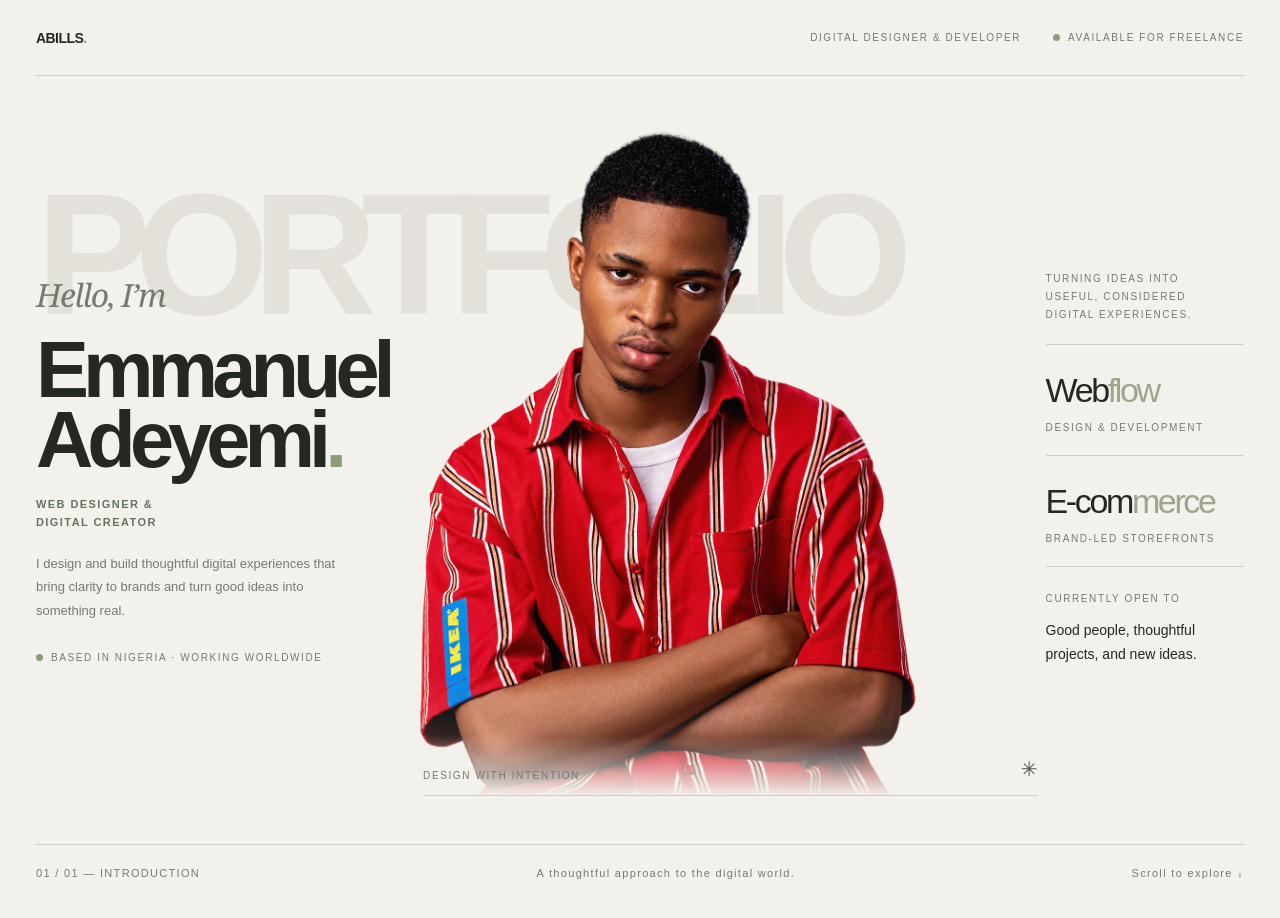
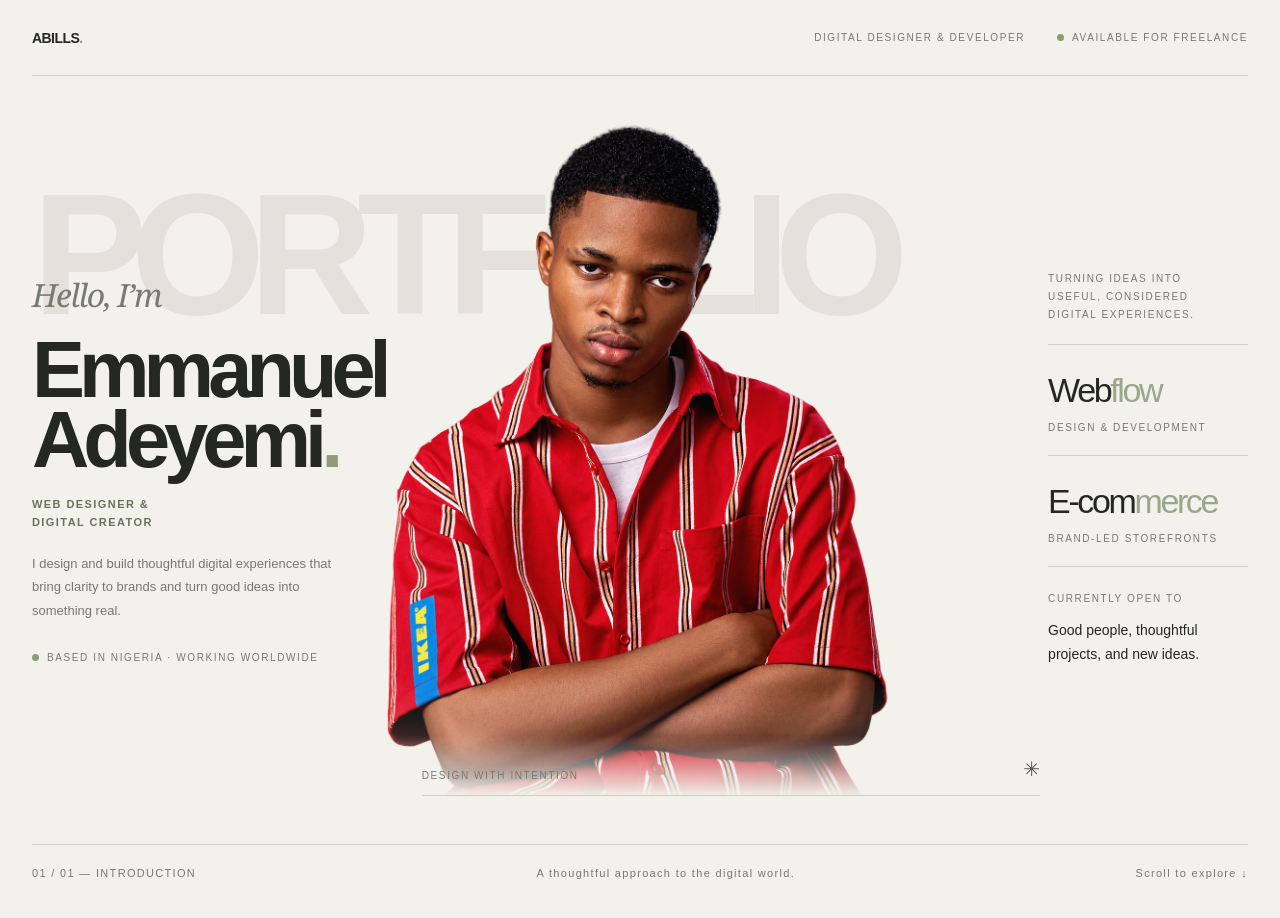
Before and after one commit to Abillsflow/emmanueladeyemiabills, a Next.js app: page / in a window 1280 px wide. Shown: the top 918 px of the page. Built offline with nearby package versions, Linux system fonts and the light colour scheme.

Commit message:
Expand hero shell and portrait width

```diff
--- a/src/app/globals.css
+++ b/src/app/globals.css
@@ -20,7 +20,7 @@ body {
 }
 a { color: inherit; text-decoration: none; }
 ::selection { background: #dce4d2; color: var(--ink); }
-.hero-shell { width: min(1440px, calc(100% - 72px)); margin-inline: auto; }
+.hero-shell { width: min(1540px, calc(100% - 64px)); margin-inline: auto; }
 .hero-topline { border-bottom: 1px solid var(--line); }
 .hero-kicker { color: var(--muted); font-size: 10px; letter-spacing: .16em; text-transform: uppercase; }
 .hero-display {
@@ -49,9 +49,9 @@ a { color: inherit; text-decoration: none; }
 .hero-portrait-image {
   position: absolute;
   z-index: 1;
-  inset: -2% -12% 0;
-  width: 124%;
-  height: 102%;
+  inset: -3% -17% 0;
+  width: 134%;
+  height: 103%;
   object-fit: contain;
   object-position: center bottom;
   mix-blend-mode: multiply;
```
